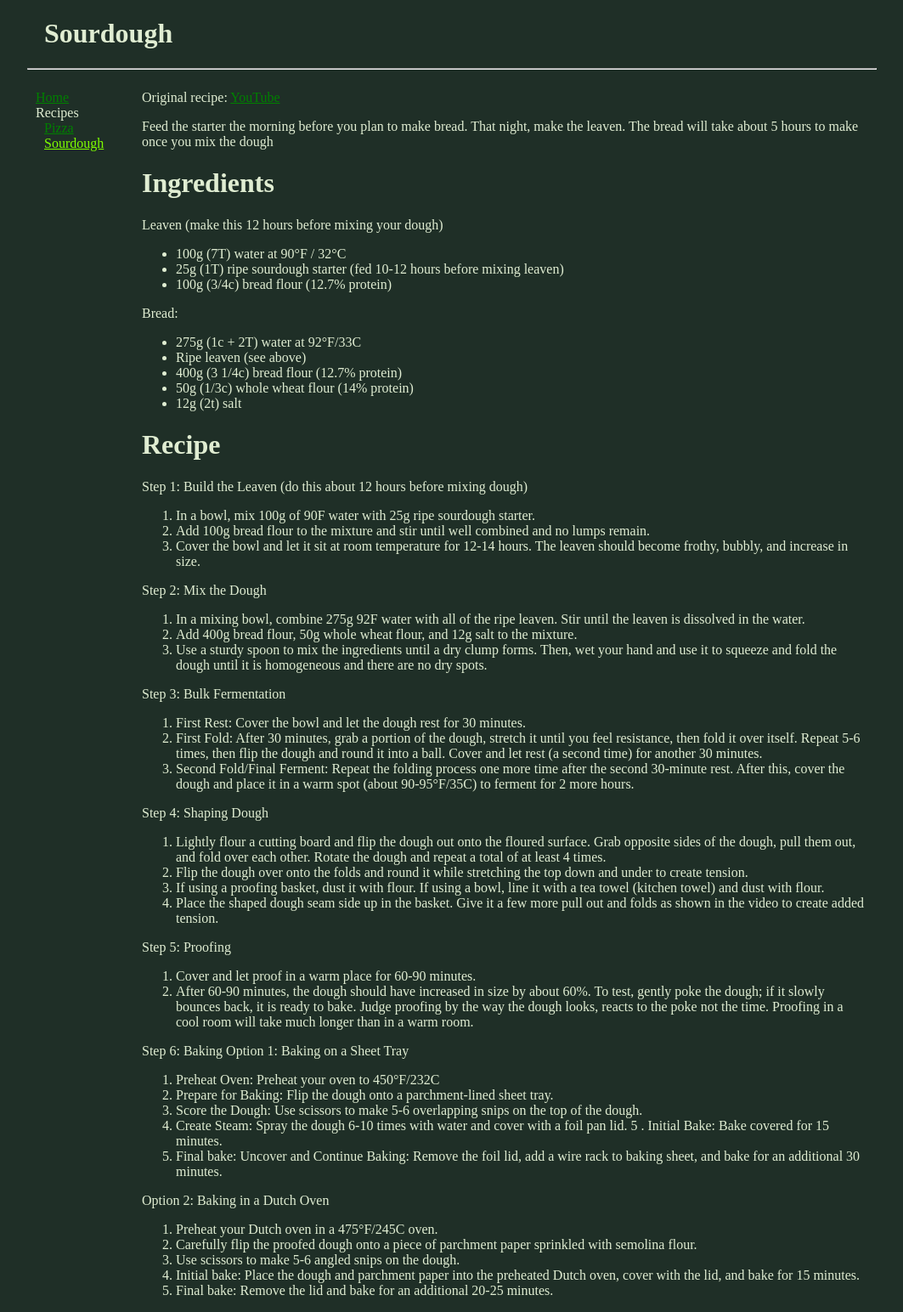
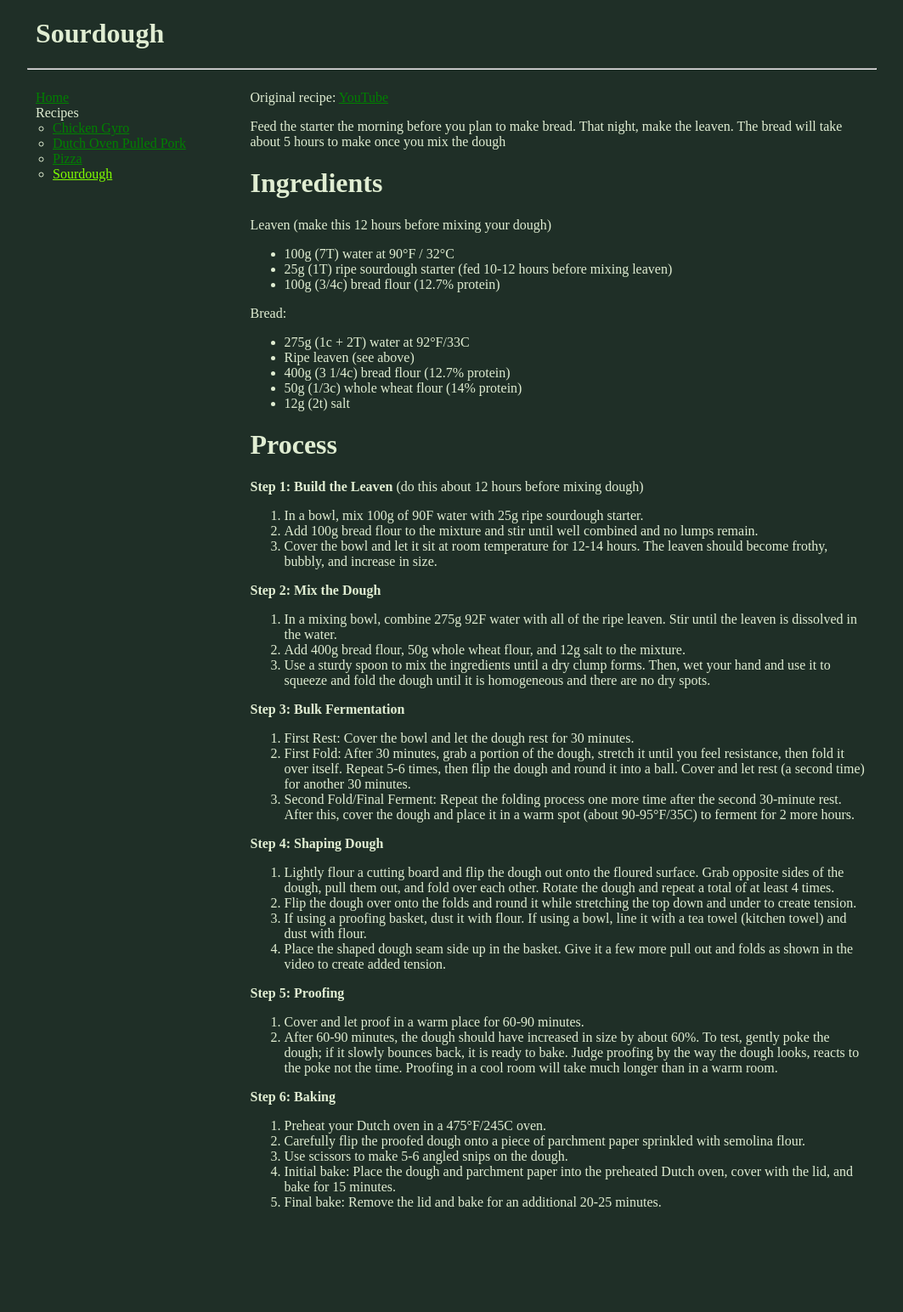
Before and after one commit to CalebHicks1/jekyll_website, a Jekyll site: the page built from _recipes/sourdough.md, in a window 1280 px wide. Shown: the whole page at 85% size, without its empty margins (108-1171 px from the left). Built offline with Jekyll 4.4.1, drawn with Linux system fonts in a browser that asks for light colours; some web fonts are replaced; after the commit the page ends 1440 px from its top, so only the background shows below that.

Commit message:
added more recipes

```diff
--- a/_includes/navigation_vertical.html
+++ b/_includes/navigation_vertical.html
@@ -14,7 +14,7 @@
     <li>
 
         {{ collection.label | capitalize }}
-        <ul style="list-style-type: none; padding-inline-start: 10px;">
+        <ul style=" padding-inline-start: 20px;">
 
             {% for item in collection.docs %}
             <li>
--- a/_layouts/content.html
+++ b/_layouts/content.html
@@ -9,15 +9,15 @@
 </head>
 
 <body>
-    <h1 style="padding-left:20px;">{{ page.title }}</h1>
+    <h1 style="padding-left:10px;">{{ page.title }}</h1>
     <hr>
     <div style="width: 100%; display:flex;">
         <!-- left column -->
-        <div style="flex:10%; padding-left:10px;">
+        <div style="flex:25%; padding-left:10px;">
             {% include navigation_vertical.html %}
         </div>
         <!-- right column -->
-        <div style="flex:90%; padding-left:30px; padding-right:10px;">
+        <div style="flex:75%; padding-left:10px; padding-right:10px;">
             {{ content }}
         </div>
     </div>
--- a/_recipes/sourdough.md
+++ b/_recipes/sourdough.md
@@ -23,42 +23,33 @@ Bread:
 - 50g (1/3c) whole wheat flour (14% protein)
 - 12g (2t) salt
 
-# Recipe
-Step 1: Build the Leaven (do this about 12 hours before mixing dough)
+# Process
+**Step 1: Build the Leaven** (do this about 12 hours before mixing dough)
 1. In a bowl, mix 100g of 90F water with 25g  ripe sourdough starter.
 2. Add 100g bread flour to the mixture and stir until well combined and no lumps remain.
 3. Cover the bowl and let it sit at room temperature for 12-14 hours. The leaven should become frothy, bubbly, and increase in size.
 
-Step 2: Mix the Dough
+**Step 2: Mix the Dough**
 1. In a mixing bowl, combine 275g 92F water with all of the ripe leaven. Stir until the leaven is dissolved in the water.
 2. Add 400g bread flour, 50g whole wheat flour, and 12g salt to the mixture.
 3. Use a sturdy spoon to mix the ingredients until a dry clump forms. Then, wet your hand and use it to squeeze and fold the dough until it is homogeneous and there are no dry spots.
 
-Step 3: Bulk Fermentation
+**Step 3: Bulk Fermentation**
 1. First Rest: Cover the bowl and let the dough rest for 30 minutes.
 2. First Fold: After 30 minutes, grab a portion of the dough, stretch it until you feel resistance, then fold it over itself. Repeat 5-6 times, then flip the dough and round it into a ball. Cover and let rest (a second time) for another 30 minutes.
 3. Second Fold/Final Ferment: Repeat the folding process one more time after the second 30-minute rest. After this, cover the dough and place it in a warm spot (about 90-95°F/35C) to ferment for 2 more hours.
 
-Step 4: Shaping Dough
+**Step 4: Shaping Dough**
 1. Lightly flour a cutting board and flip the dough out onto the floured surface. Grab opposite sides of the dough, pull them out, and fold over each other. Rotate the dough and repeat a total of at least 4 times.
 2. Flip the dough over onto the folds and round it while stretching the top down and under to create tension.
 3. If using a proofing basket, dust it with flour. If using a bowl, line it with a tea towel (kitchen towel) and dust with flour.
 4. Place the shaped dough seam side up in the basket. Give it a few more pull out and folds as shown in the video to create added tension.
 
-Step 5: Proofing
+**Step 5: Proofing**
 1. Cover and let proof in a warm place for 60-90 minutes.
 2.  After 60-90 minutes, the dough should have increased in size by about 60%. To test, gently poke the dough; if it slowly bounces back, it is ready to bake. Judge proofing by the way the dough looks, reacts to the poke not the time. Proofing in a cool room will take much longer than in a warm room.
 
-Step 6: Baking
-Option 1: Baking on a Sheet Tray
-1.  Preheat Oven: Preheat your oven to 450°F/232C
-2. Prepare for Baking: Flip the dough onto a parchment-lined sheet tray.
-3. Score the Dough: Use scissors to make 5-6 overlapping snips on the top of the dough.
-4. Create Steam: Spray the dough 6-10 times with water and cover with a foil pan lid.
-5 . Initial Bake: Bake covered for 15 minutes.
-5. Final bake: Uncover and Continue Baking: Remove the foil lid, add a wire rack to baking sheet, and bake for an additional 30 minutes.
-
-Option 2: Baking in a Dutch Oven
+**Step 6: Baking**
 1. Preheat your Dutch oven in a 475°F/245C oven.
 2. Carefully flip the proofed dough onto a piece of parchment paper sprinkled with semolina flour.
 3. Use scissors to make 5-6 angled snips on the dough.
```
Also changed, not shown: _recipes/chicken_gyro.md (added, +24 -0 lines), _recipes/dutch_oven_pulled_pork.md (added, +27 -0 lines).
